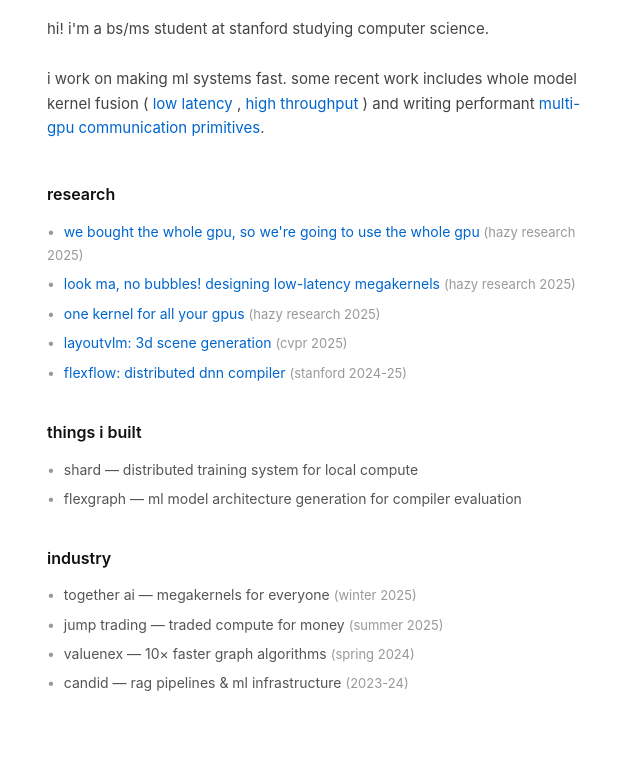
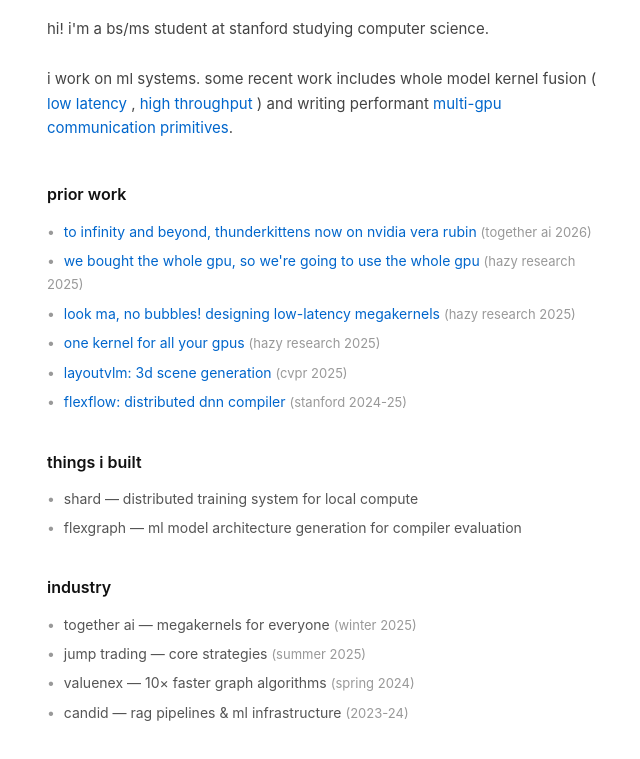
Before and after one commit to dylanllim/dylanllim.github.io, a plain HTML site: page index.html in a window 1280 px wide. Shown: the part 127-886 px from the top of the page, without its empty margins (313-953 px from the left). Drawn offline with Linux system fonts and the light colour scheme.

Commit message:
Update index.html

```diff
--- a/index.html
+++ b/index.html
@@ -158,7 +158,7 @@
     <div class="intro">
         hi! i'm a bs/ms student at stanford studying computer science.
         <br><br>
-        i work on making ml systems fast. some recent work includes whole model kernel fusion
+        i work on ml systems. some recent work includes whole model kernel fusion
         (
         <a href="https://hazyresearch.stanford.edu/blog/2025-05-27-no-bubbles">low latency </a>,
         <a href="https://hazyresearch.stanford.edu/blog/2025-09-28-tp-llama-main">high throughput</a>
@@ -168,8 +168,9 @@
     </div>
 
     <section>
-        <h2>research</h2>
+        <h2>prior work</h2>
         <ul>
+            <li><a href="https://www.together.ai/blog/to-infinity-and-beyond-thunderkittens-now-on-nvidia-vera-rubin-nvl72">to infinity and beyond, thunderkittens now on nvidia vera rubin</a> <span class="date">(together ai 2026)</span></li>
             <li><a href="https://hazyresearch.stanford.edu/blog/2025-09-28-tp-llama-main">we bought the whole gpu, so we're going to use the whole gpu</a> <span class="date">(hazy research 2025)</span></li>
             <li><a href="https://hazyresearch.stanford.edu/blog/2025-05-27-no-bubbles">look ma, no bubbles! designing low-latency megakernels</a> <span class="date">(hazy research 2025)</span></li>
             <li><a href="https://hazyresearch.stanford.edu/blog/2025-09-22-pgl">one kernel for all your gpus</a> <span class="date">(hazy research 2025)</span></li>
@@ -190,7 +191,7 @@
         <h2>industry</h2>
         <ul>
             <li>together ai — megakernels for everyone <span class="date">(winter 2025)</span></li>
-            <li>jump trading — traded compute for money <span class="date">(summer 2025)</span></li>
+            <li>jump trading — core strategies <span class="date">(summer 2025)</span></li>
             <li>valuenex — 10× faster graph algorithms <span class="date">(spring 2024)</span></li>
             <li>candid — rag pipelines & ml infrastructure <span class="date">(2023-24)</span></li>
         </ul>
```
